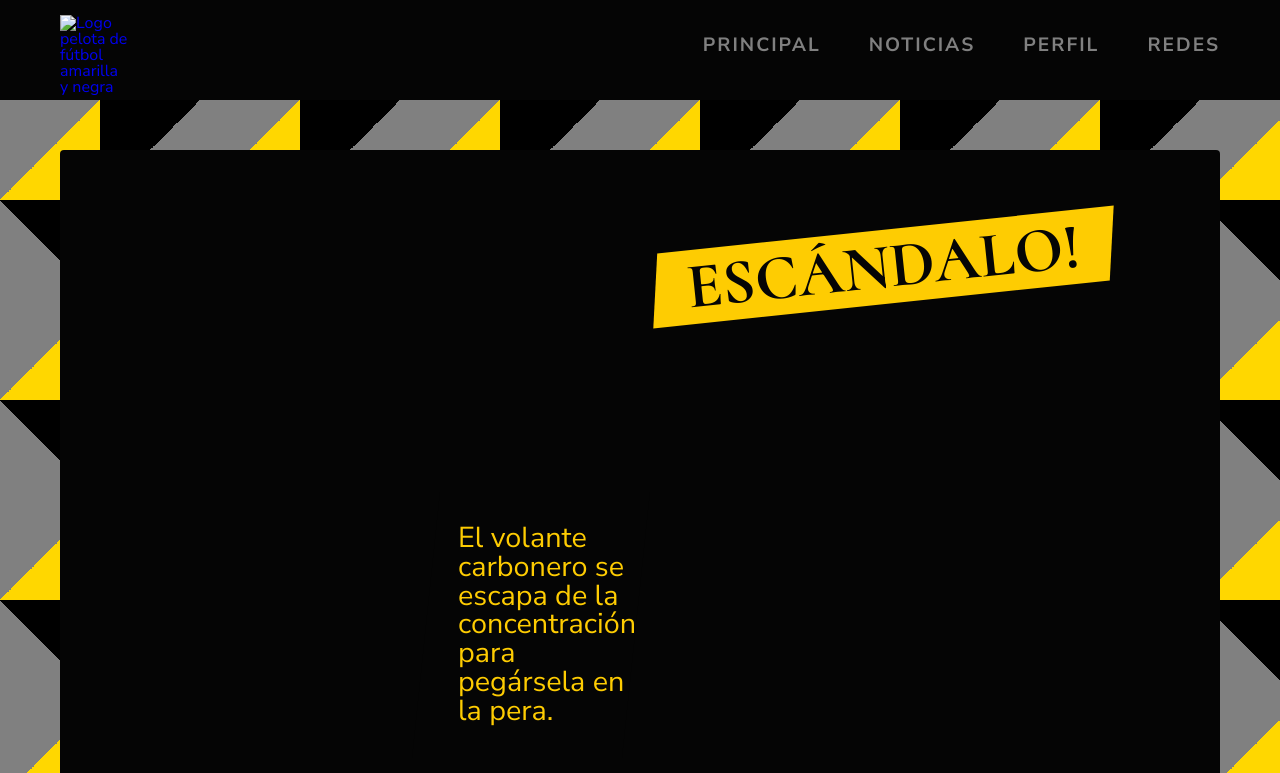
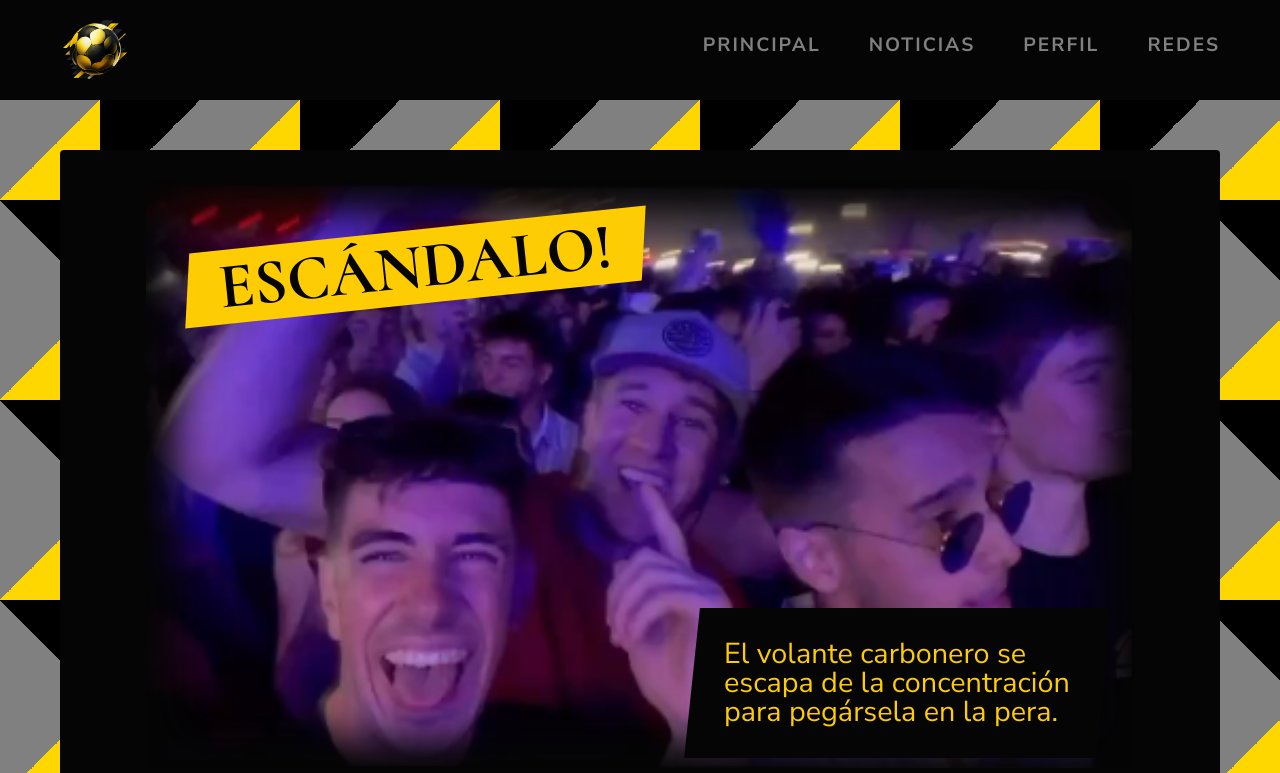
Before and after one commit to emanuel-fontenla/fish-academy-project, a plain HTML site: page index.html in a window 1280 px wide. Shown: the top 773 px of the page. Drawn offline with Linux system fonts and the light colour scheme; the site is published under a folder, as on GitHub Pages, so addresses that start at the root find nothing.

Commit message:
Fix images path

```diff
--- a/index.html
+++ b/index.html
@@ -20,7 +20,7 @@
         <a href="#hero" class="logo">
           <figure>
             <img
-              src="/assets/img/logo.png"
+              src="assets/img/logo.png"
               alt="Logo pelota de fútbol amarilla y negra"
             />
           </figure>
@@ -56,7 +56,7 @@
                 </div>
               </div>
               <figure>
-                <img src="/assets/img/robeiro-party.png" alt="Desc" />
+                <img src="assets/img/robeiro-party.png" alt="Desc" />
                 <div class="shadow"></div>
               </figure>
             </div>
```
